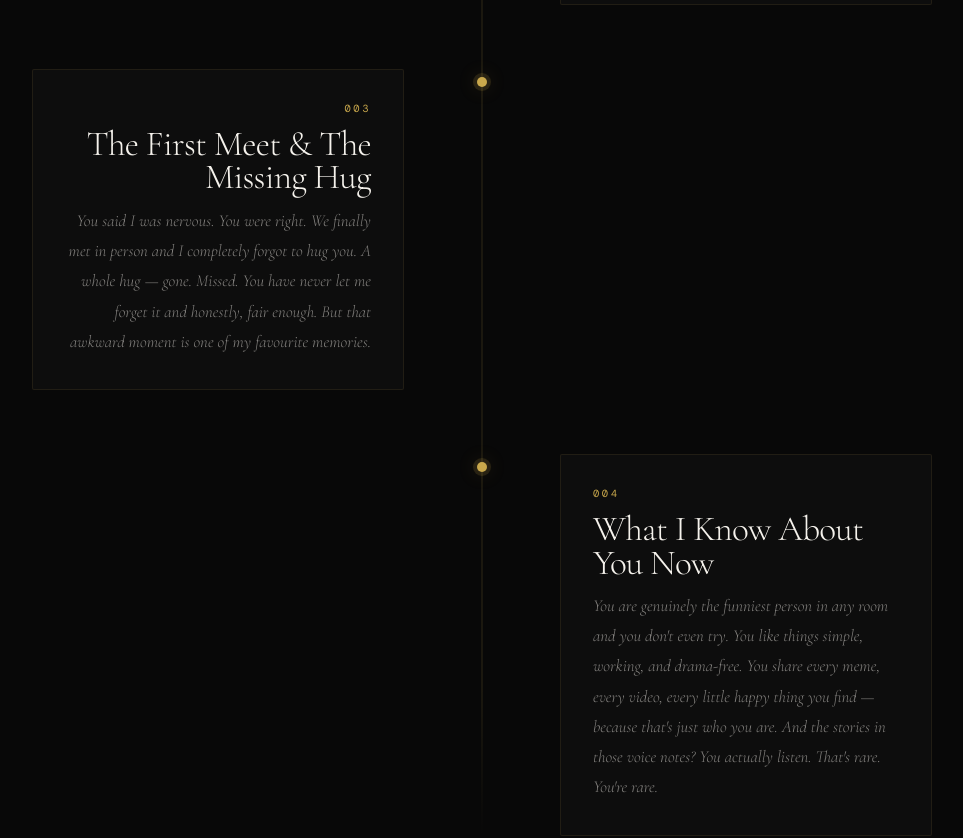
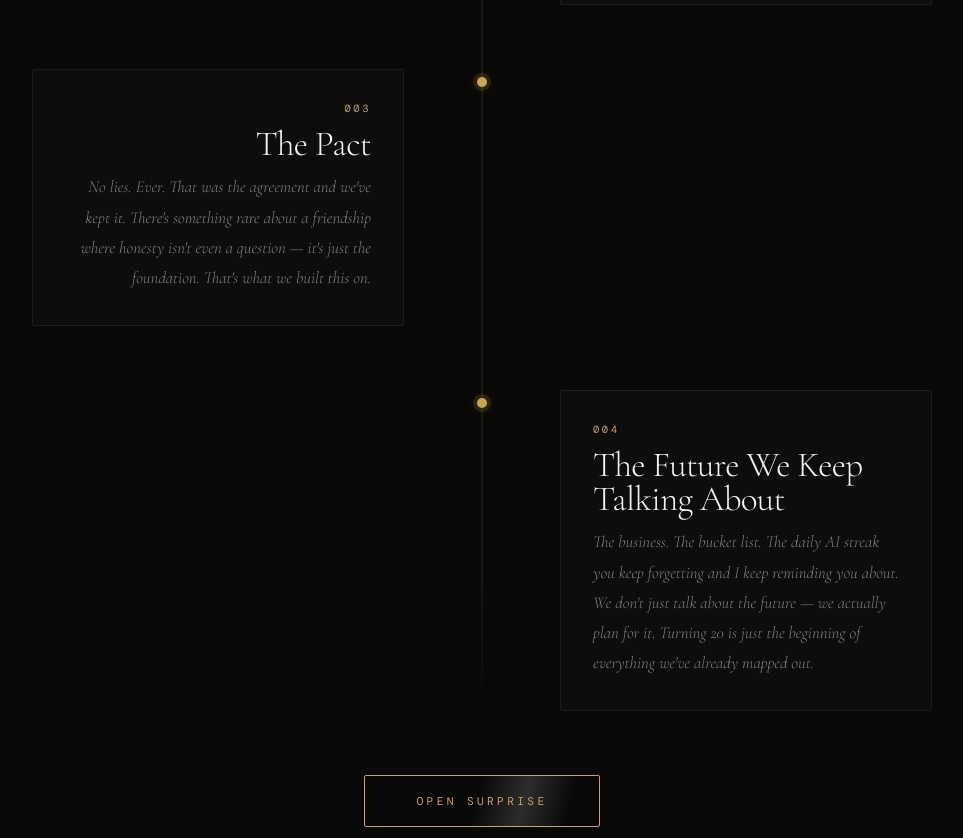
Before and after one commit to ericmacharia6907-max/Hbd, a React (Vite) app: page /timeline in a window 1280 px wide. Shown: the part 1080-1918 px from the top of the page, without its empty margins (158-1121 px from the left). Built offline with nearby package versions, Linux system fonts and the light colour scheme; a web font is replaced by a local one.

Commit message:
replace with real friendship memories - streak, future plans, no lies pact

```diff
--- a/src/pages/Ending.jsx
+++ b/src/pages/Ending.jsx
@@ -91,8 +91,9 @@ export default function Ending() {
           }}
         >
           For the Tuesday I finally stopped watching and just texted.<br />
-          For the hug I still owe you from day one.<br />
-          For every meme, every voice note, every laugh —<br />
+          For the no-lies pact we've never broken.<br />
+          For every future we've planned, every streak reminder,<br />
+          every meme, every check-in, every big dream —<br />
           for simply being Edignar, in this chapter<br />
           we're lucky enough to share.
         </motion.p>
@@ -134,7 +135,7 @@ export default function Ending() {
             textTransform: 'uppercase',
           }}
         >
-          P.S. — I still owe you that hug.
+          P.S. — Don't forget your streak today.
         </motion.p>
       </div>
 
--- a/src/pages/Gallery.jsx
+++ b/src/pages/Gallery.jsx
@@ -19,7 +19,7 @@ import photo11 from '../assets/photos/photo 11.jpg'
 // Ken Burns zoom directions — alternates per slide for variety
 const SLIDES = [
   { photo: photo1,  caption: 'The person I was watching from across campus. Worth it.',         sub: 'Chapter I',    zoom: 'in',  origin: 'center' },
-  { photo: photo2,  caption: 'Still waiting on that hug from day one, by the way.',             sub: 'Chapter II',   zoom: 'out', origin: '30% 70%' },
+  { photo: photo2,  caption: 'No lies, no filter. Just real friendship from day one.',             sub: 'Chapter II',   zoom: 'out', origin: '30% 70%' },
   { photo: photo3,  caption: 'Unbothered. Hilarious. Impossible to be bored around.',           sub: 'Chapter III',  zoom: 'in',  origin: '70% 30%' },
   { photo: photo4,  caption: 'She finds the funny in everything. Everything.',                  sub: 'Chapter IV',   zoom: 'out', origin: 'center' },
   { photo: photo5,  caption: 'Keeps it simple. Keeps it real. No drama, just good vibes.',     sub: 'Chapter V',    zoom: 'in',  origin: '50% 80%' },
--- a/src/pages/Surprise.jsx
+++ b/src/pages/Surprise.jsx
@@ -241,7 +241,7 @@ export default function Surprise() {
               }}
             >
               Not just today. Not just because it's your birthday.<br />
-              But every meme you've sent, every moment you made simple,<br />
+              But every daily check-in, every big dream we've mapped out,<br />
               every story you sat through in those voice notes —<br />
               <span style={{ color: 'rgba(201,168,76,0.8)' }}>
                 you're the friend I was looking for all along.
--- a/src/pages/Timeline.jsx
+++ b/src/pages/Timeline.jsx
@@ -16,13 +16,13 @@ const moments = [
   },
   {
     number: '003',
-    title:  'The First Meet & The Missing Hug',
-    body:   'You said I was nervous. You were right. We finally met in person and I completely forgot to hug you. A whole hug — gone. Missed. You have never let me forget it and honestly, fair enough. But that awkward moment is one of my favourite memories.',
+    title:  'The Pact',
+    body:   'No lies. Ever. That was the agreement and we\'ve kept it. There\'s something rare about a friendship where honesty isn\'t even a question — it\'s just the foundation. That\'s what we built this on.',
   },
   {
     number: '004',
-    title:  'What I Know About You Now',
-    body:   'You are genuinely the funniest person in any room and you don\'t even try. You like things simple, working, and drama-free. You share every meme, every video, every little happy thing you find — because that\'s just who you are. And the stories in those voice notes? You actually listen. That\'s rare. You\'re rare.',
+    title:  'The Future We Keep Talking About',
+    body:   'The business. The bucket list. The daily AI streak you keep forgetting and I keep reminding you about. We don\'t just talk about the future — we actually plan for it. Turning 20 is just the beginning of everything we\'ve already mapped out.',
   },
 ]
 
```
Also changed, not shown: src/assets/photos/photo 7.jpeg.
